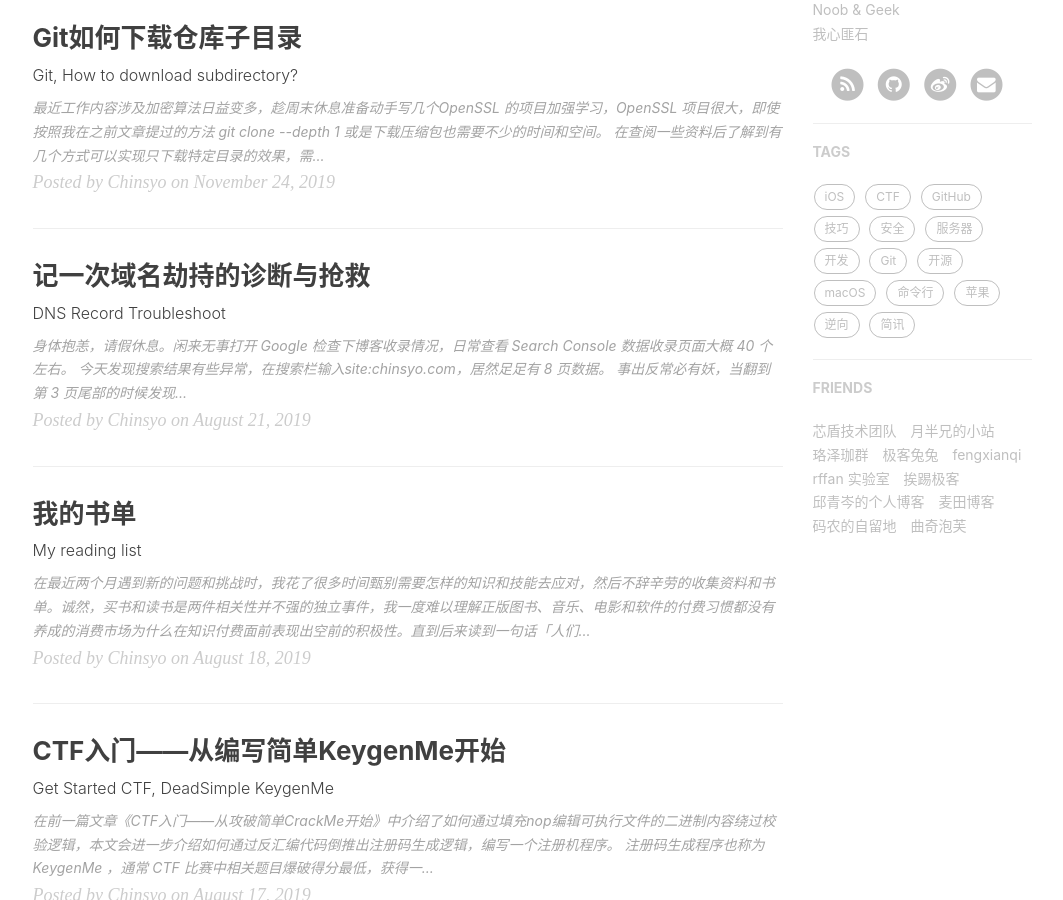
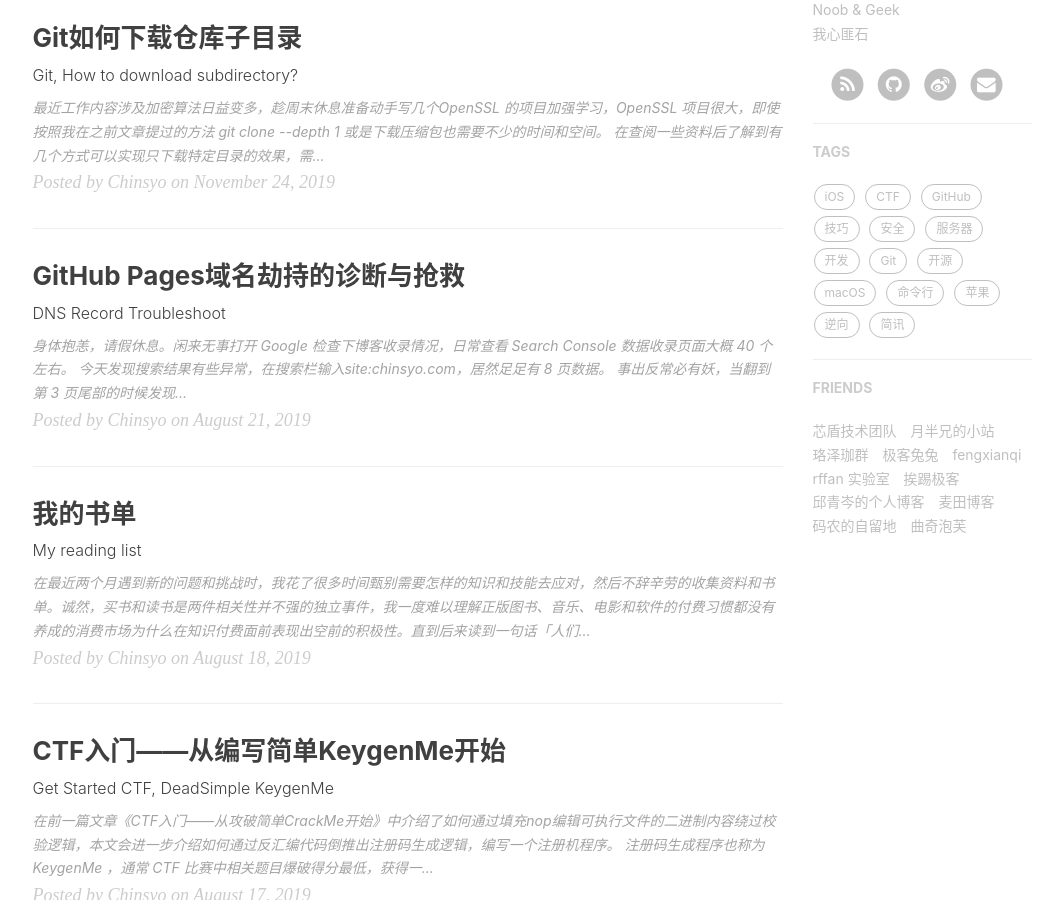
Before and after one commit to chinsyo/chinsyo.github.io, a Jekyll site: the page built from index.html, in a window 1280 px wide and 900 px high, scrolled down 684 px. Shown: the whole window, without its empty margins (135-1198 px from the left). Built offline with Jekyll 4.4.1, drawn with Linux system fonts in a browser that asks for light colours; the list of posts is cut into pages by our own code; comment, search, counter and statistics services are not loaded.

Commit message:
change dns record troubleshoot article title

```diff
--- a/_posts/2019-08-21-dns-record-troubleshoot.md
+++ b/_posts/2019-08-21-dns-record-troubleshoot.md
@@ -1,5 +1,5 @@
 ---
-title: 记一次域名劫持的诊断与抢救
+title: GitHub Pages域名劫持的诊断与抢救
 subtitle: DNS Record Troubleshoot
 date: 2019-08-21 12:00:00
 tags:
```
